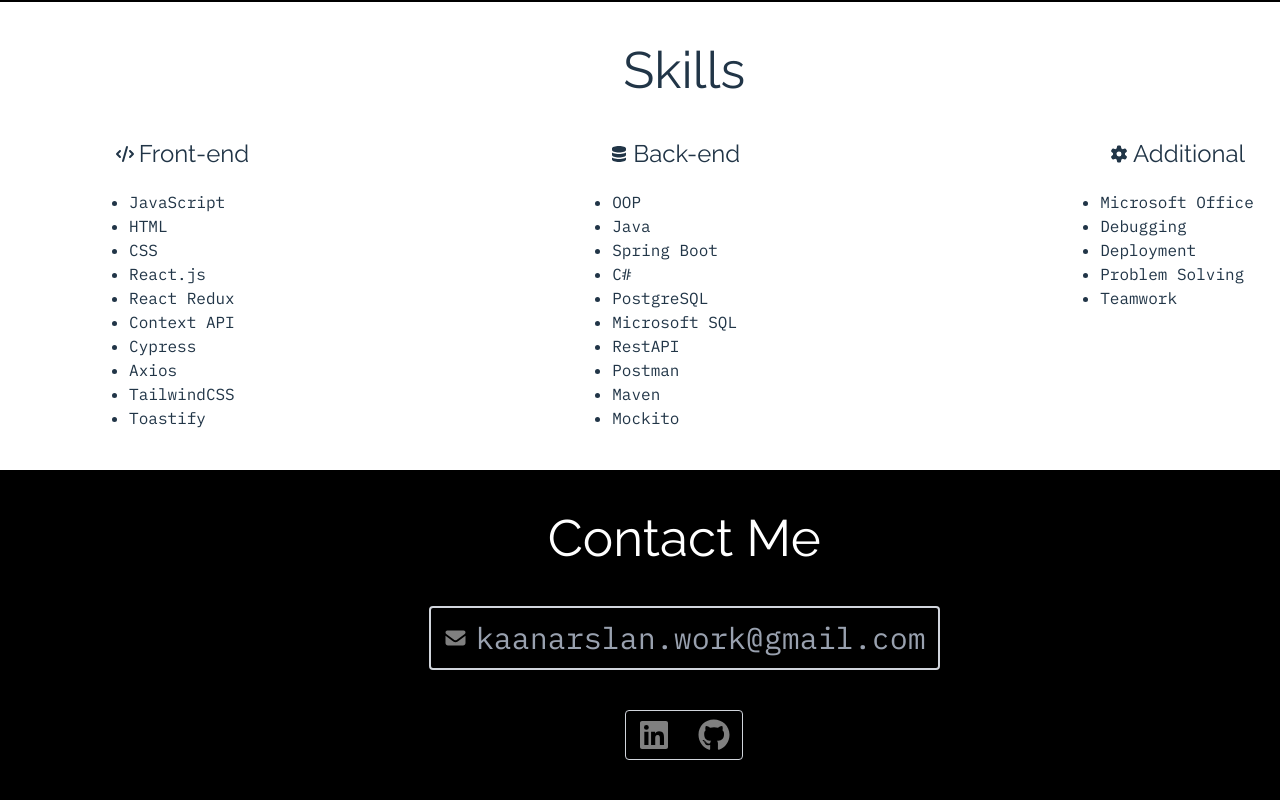
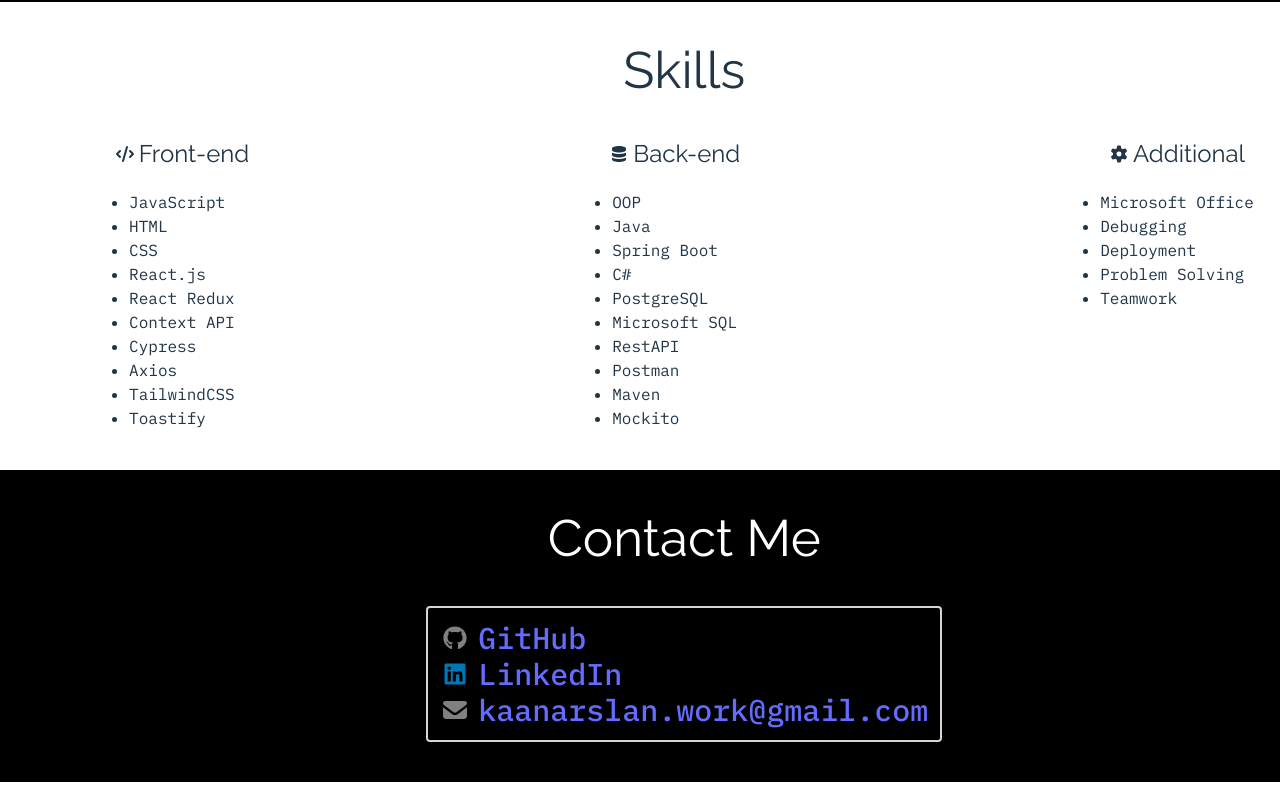
Before and after one commit to kaanarslann/Personal-Portfolio-Page, a React (Vite) app: page / in a window 1280 px wide. Shown: the part 3221-4021 px from the top of the page. Built offline with nearby package versions, Linux system fonts and the light colour scheme.

Commit message:
fixes to contact & scrolltotop components
contact: added info, css fixes
scrolltotop: css fixes

```diff
--- a/src/components/ScrollToTop.jsx
+++ b/src/components/ScrollToTop.jsx
@@ -24,7 +24,7 @@
     };
 
     return(
-        <button onClick={scrollToTop} className={`fixed bottom-6 right-6 z-50 p-3 bg-[#1565C0] rounded-full h-16 shadow-lg shadow-blue-500 transition-all duration-300 transform
+        <button onClick={scrollToTop} className={`fixed bottom-6 right-3 md:right-6 z-50 p-3 bg-[#1565C0] rounded-full h-16 shadow-lg shadow-blue-500 transition-all duration-300 transform
         ${visible ? "opacity-100 translate-y-0" : "opacity-0 pointer-events-none translate-y-4"}`}>
             <FontAwesomeIcon icon={faCircleUp} size="2xl" style={{color:"white"}}/>
             {console.log("visibility:", visible)}
--- a/src/sections/Contact.jsx
+++ b/src/sections/Contact.jsx
@@ -8,11 +8,20 @@
             <section className="flex justify-center">
                 <h1 className="text-white font-[Raleway] text-4xl">Contact Me</h1>
             </section>
-            <section className="flex flex-col items-center gap-10">
-                <div className="flex justify-center items-center gap-2 border-2 border-gray-300 p-3 rounded hover:cursor-pointer"><FontAwesomeIcon icon={faEnvelope} size="lg" style={{color:"gray"}} /><h2 className="font-['IBM_Plex_Mono'] text-3xl text-gray-400 text-center">kaanarslan.work@gmail.com</h2></div>
-                <div className="flex justify-center gap-5 border rounded p-2 border-gray-300 hover:cursor-pointer">
-                    <FontAwesomeIcon icon={faLinkedin} size="2xl" style={{color:"gray"}}/>
-                    <FontAwesomeIcon icon={faGithub} size="2xl" style={{color:"gray"}}/>
+            <section className="flex items-center gap-10">
+                <div className="border-2 border-gray-300 p-3 rounded flex flex-col-reverse justify-center mx-auto">
+                    <div className="flex gap-2 items-center">
+                        <FontAwesomeIcon icon={faEnvelope} size="xl" style={{color:"gray"}} />
+                        <a href="mailto:kaanarslan.work@gmail.com" className="font-['IBM_Plex_Mono'] text-3xl text-gray-400 text-center hover:cursor-pointer">kaanarslan.work@gmail.com</a>
+                    </div>
+                    <div className="flex gap-2 items-center">
+                        <FontAwesomeIcon icon={faLinkedin} size="xl" style={{color:"#0077B5"}}/>
+                        <a href="https://linkedin.com/in/kaan-arslan-6a3b60138/" target="_blank" className="font-['IBM_Plex_Mono'] text-3xl text-gray-400 text-center hover:cursor-pointer">LinkedIn</a>
+                    </div>
+                    <div className="flex gap-2 items-center">
+                        <FontAwesomeIcon icon={faGithub} size="xl" style={{color:"gray"}}/>
+                        <a href="https://github.com/kaanarslann" target="_blank" className="font-['IBM_Plex_Mono'] text-3xl text-gray-400 text-center hover:cursor-pointer">GitHub</a>
+                    </div>
                 </div>
             </section>
         </article>
```
